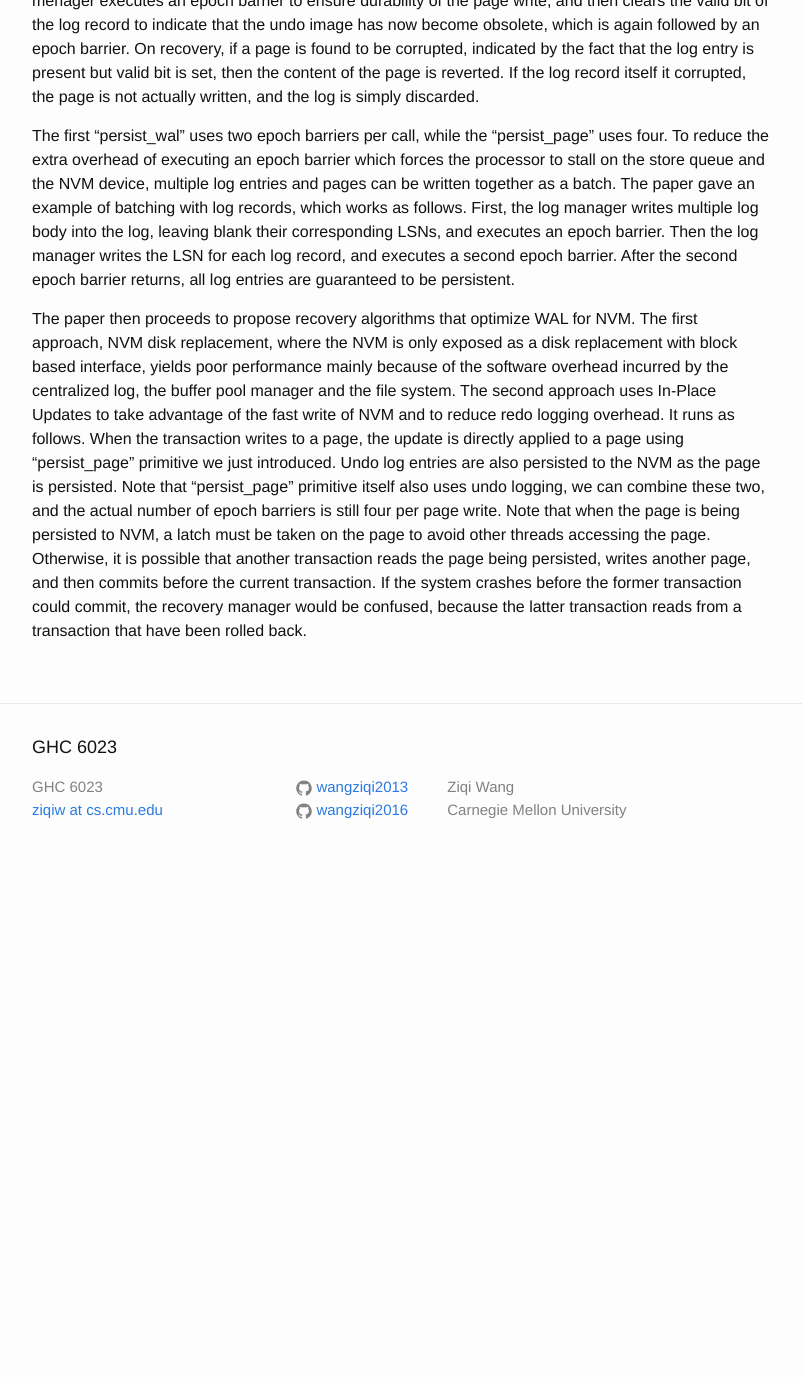
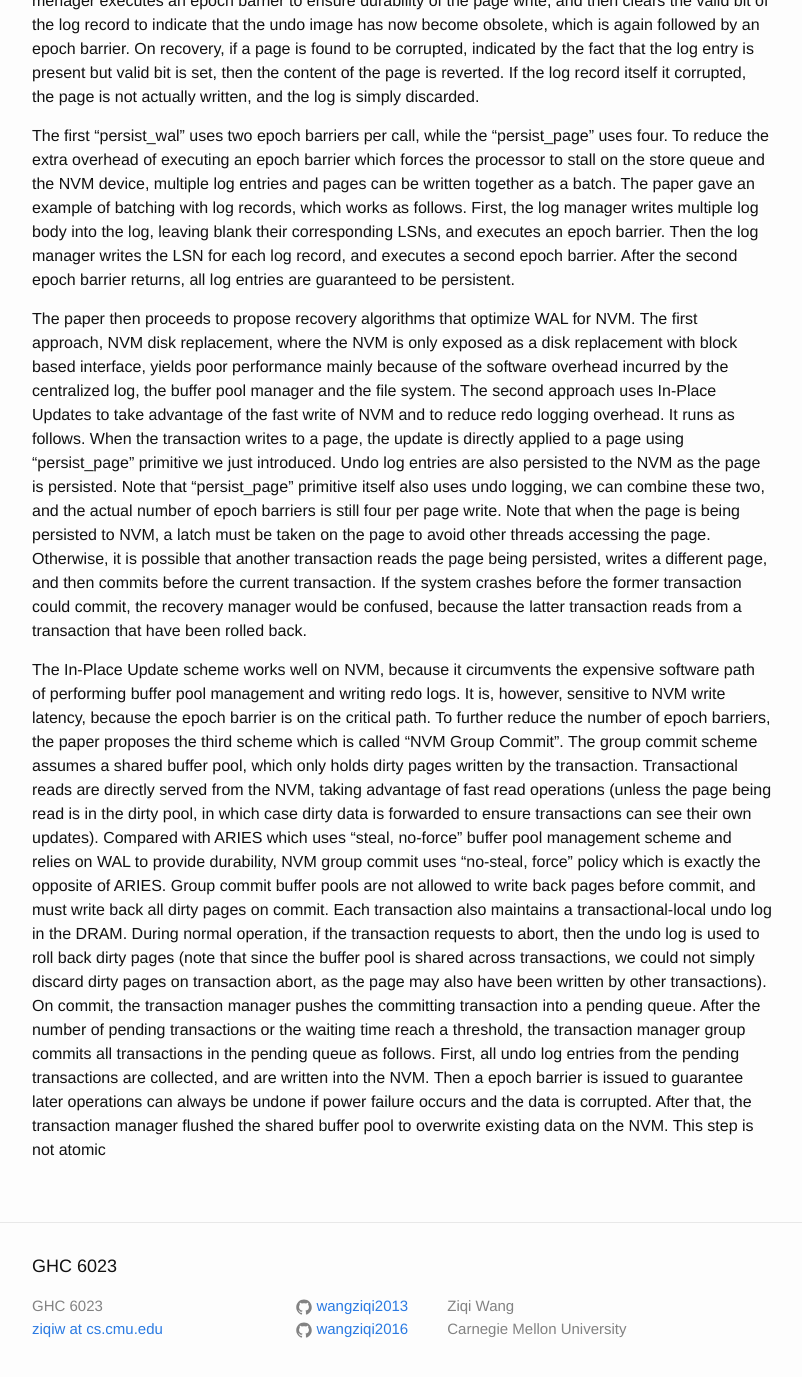
Before and after one commit to wangziqi2013/wangziqi2013.github.io, a Jekyll site: the page built from _posts/2019-02-03-Storage-Mgmt-In-The-NVM-Era.markdown, in a window 1280 px wide and 1400 px high, scrolled down 1778 px. Shown: the top 1377 px of the window, without its empty margins (238-1040 px from the left). Built offline with Jekyll 4.4.1, drawn with Linux system fonts in a browser that asks for light colours; before the commit the page ends 2659 px from its top, so only the background shows below that.

Commit message:
Adding group commit

```diff
--- a/_posts/2019-02-03-Storage-Mgmt-In-The-NVM-Era.markdown
+++ b/_posts/2019-02-03-Storage-Mgmt-In-The-NVM-Era.markdown
@@ -83,6 +83,24 @@ primitive we just introduced. Undo log entries are also persisted to the NVM as
 "persist_page" primitive itself also uses undo logging, we can combine these two, and the actual number of epoch barriers
 is still four per page write. Note that when the page is being persisted to NVM, a latch must be taken on the page to
 avoid other threads accessing the page. Otherwise, it is possible that another transaction reads the page being persisted,
-writes another page, and then commits before the current transaction. If the system crashes before the former transaction
+writes a different page, and then commits before the current transaction. If the system crashes before the former transaction
 could commit, the recovery manager would be confused, because the latter transaction reads from a transaction that have
 been rolled back.
+
+The In-Place Update scheme works well on NVM, because it circumvents the expensive software path of performing buffer pool
+management and writing redo logs. It is, however, sensitive to NVM write latency, because the epoch barrier is on the
+critical path. To further reduce the number of epoch barriers, the paper proposes the third scheme which is called "NVM
+Group Commit". The group commit scheme assumes a shared buffer pool, which only holds dirty pages written by the transaction.
+Transactional reads are directly served from the NVM, taking advantage of fast read operations (unless the page being read
+is in the dirty pool, in which case dirty data is forwarded to ensure transactions can see their own updates). Compared with
+ARIES which uses "steal, no-force" buffer pool management scheme and relies on WAL to provide durability, NVM group commit
+uses "no-steal, force" policy which is exactly the opposite of ARIES. Group commit buffer pools are not allowed to write back
+pages before commit, and must write back all dirty pages on commit. Each transaction also maintains a transactional-local
+undo log in the DRAM. During normal operation, if the transaction requests to abort, then the undo log is used to roll back
+dirty pages (note that since the buffer pool is shared across transactions, we could not simply discard dirty pages on
+transaction abort, as the page may also have been written by other transactions). On commit, the transaction manager pushes
+the committing transaction into a pending queue. After the number of pending transactions or the waiting time reach a
+threshold, the transaction manager group commits all transactions in the pending queue as follows. First, all undo log entries
+from the pending transactions are collected, and are written into the NVM. Then a epoch barrier is issued to guarantee
+later operations can always be undone if power failure occurs and the data is corrupted. After that, the transaction manager
+flushed the shared buffer pool to overwrite existing data on the NVM. This step is not atomic
```
